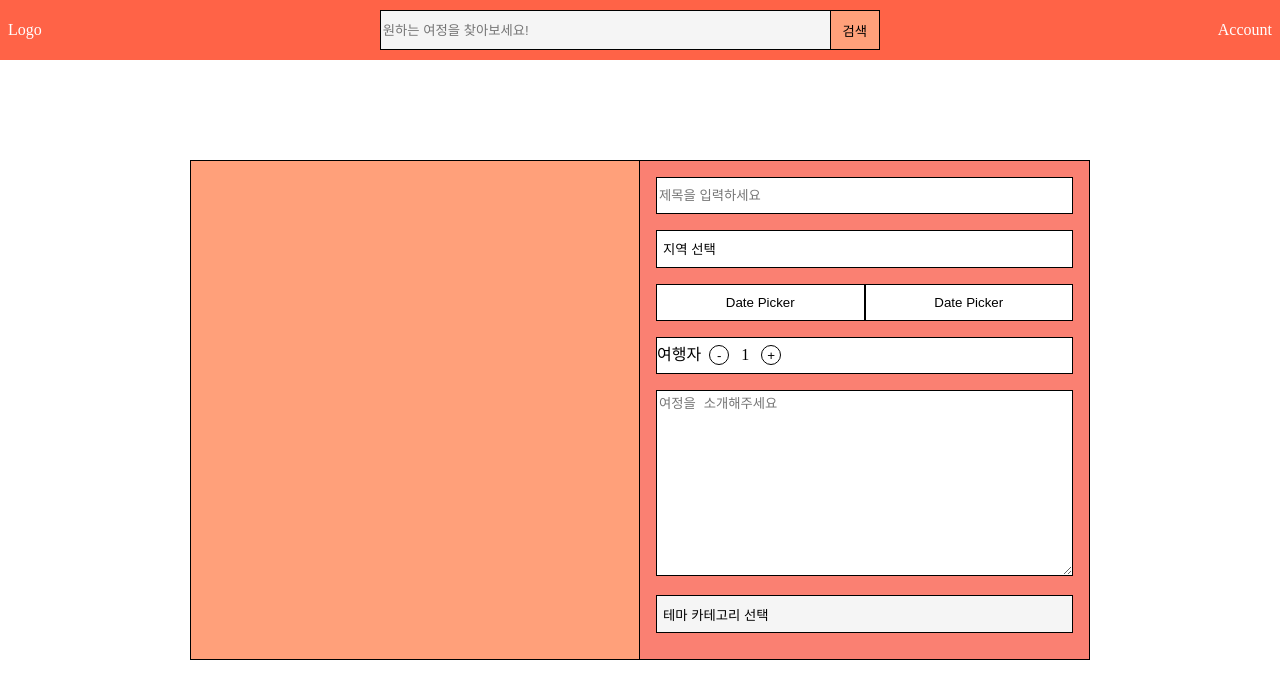
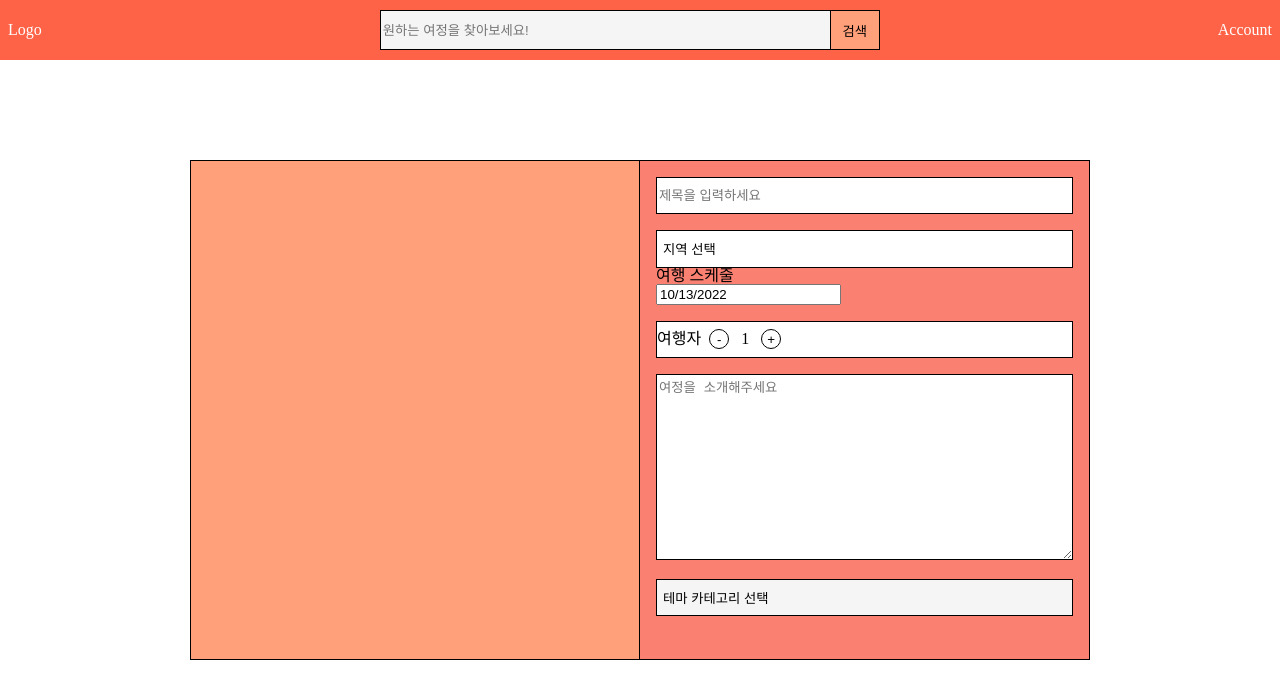
Before and after one commit to lianKim/ONDe, a React (Create React App) app in the folder client/project-there/: page /journeyupload in a window 1280 px wide. Shown: the top 698 px of the page. Built offline with nearby package versions, Linux system fonts and the light colour scheme.

Commit message:
Fix: sync

```diff
--- a/client/project-there/package.json
+++ b/client/project-there/package.json
@@ -11,6 +11,7 @@
     "exifr": "^7.1.3",
     "prop-types": "^15.8.1",
     "react": "^18.2.0",
+    "react-datepicker": "^4.8.0",
     "react-datetime-picker": "^4.0.1",
     "react-dom": "^18.2.0",
     "react-dropzone": "^14.2.3",
--- a/client/project-there/src/components/journeyUpload/ContentsEditor.jsx
+++ b/client/project-there/src/components/journeyUpload/ContentsEditor.jsx
@@ -1,7 +1,7 @@
 import React, { useState } from 'react';
 import styled from 'styled-components';
 import IntroductionTextArea from './IntroductionTextArea';
-import DatePicker from './DatePicker';
+import SchedulePicker from './SchedulePicker';
 import PeopleCounterInput from './PeopleCounterInput';
 import RegionCategoryBox from './RegionCategoryBox';
 import TitleInput from './TitleInput';
@@ -39,8 +39,7 @@ function ContentsEditor() {
     <ContentsEditorBox>
       <TitleInput datas={journeyInfo} onUpdate={updateData} />
       <RegionCategoryBox />
-      <DatePicker />
-      <DatePicker />
+      <SchedulePicker />
       <PeopleCounterInput datas={journeyInfo} onUpdate={updateData} />
       <IntroductionTextArea datas={journeyInfo} onUpdate={updateData} />
       <ThemeCategoryBox />
--- a/client/project-there/src/components/journeyUpload/DatePicker.jsx
+++ /dev/null
@@ -1,17 +0,0 @@
-import React from 'react';
-import styled from 'styled-components';
-
-const DatePickerButton = styled.button`
-  width: 50%;
-  height: 8%;
-  margin-top: 16px;
-  display: inline-block;
-  border: 1px solid black;
-  background: white;
-`;
-
-function DatePicker() {
-  return <DatePickerButton type="button">Date Picker</DatePickerButton>;
-}
-
-export default DatePicker;
--- /dev/null
+++ b/client/project-there/src/components/journeyUpload/SchedulePicker.jsx
@@ -0,0 +1,17 @@
+import React, { useState } from 'react';
+import DatePicker from 'react-datepicker';
+import 'react-datepicker/dist/react-datepicker.css';
+
+export default function SchedulePicker() {
+  const [startDate, setStartDate] = useState(new Date());
+
+  return (
+    <div>
+      <div>여행 스케줄</div>
+      <DatePicker
+        selected={startDate}
+        onChange={(date) => setStartDate(date)}
+      />
+    </div>
+  );
+}
--- a/client/project-there/src/components/main/JourneyList.jsx
+++ b/client/project-there/src/components/main/JourneyList.jsx
@@ -13,22 +13,22 @@ const JourneyListBox = styled.div`
 function JourneyList() {
   return (
     <JourneyListBox>
-      <Link to="/Journeys">
+      <Link to="/journeyupload">
         <JourneyItem />
       </Link>
-      <Link to="/Journeys">
+      <Link to="/journeyupload">
         <JourneyItem />
       </Link>
-      <Link to="/Journeys">
+      <Link to="/journeyupload">
         <JourneyItem />
       </Link>
-      <Link to="/Journeys">
+      <Link to="/journeyupload">
         <JourneyItem />
       </Link>
-      <Link to="/Journeys">
+      <Link to="/journeyupload">
         <JourneyItem />
       </Link>
-      <Link to="/Journeys">
+      <Link to="/journeyupload">
         <JourneyItem />
       </Link>
     </JourneyListBox>
--- a/client/project-there/src/components/placeUpload/PlaceDateTimePicker.jsx
+++ b/client/project-there/src/components/placeUpload/PlaceDateTimePicker.jsx
@@ -6,7 +6,7 @@ const DateTimeHolder = styled.div`
   width: 80%;
   height: 10%;
   background-color: #bdbebd;
-  display:flex;
+  display: flex;
   justify-content: center;
   align-items: center;
 `;
```
Also changed, not shown: 1 other file (tests, documents, lock files or other folders).
